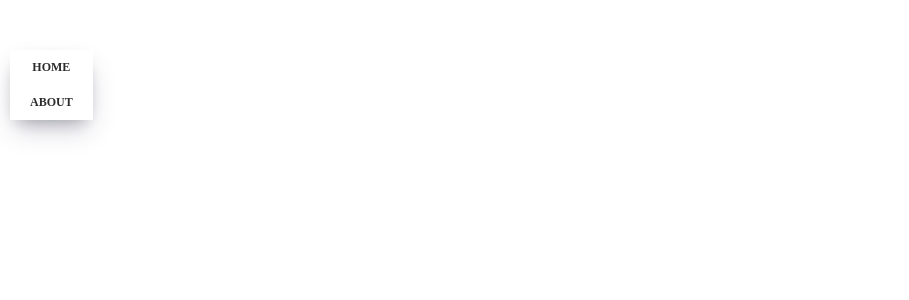
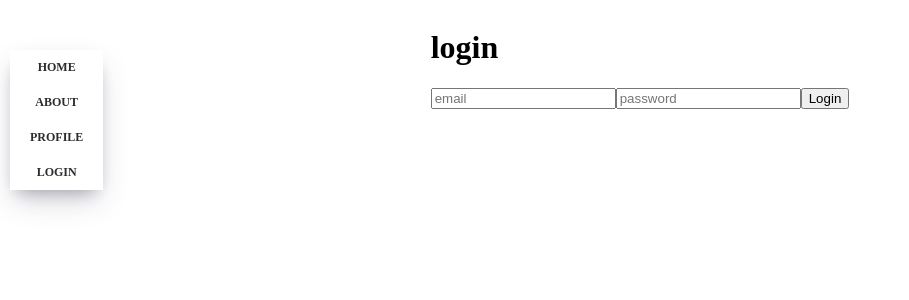
Before and after one commit to Wingseter/movie_rating_app, a React (Create React App) app: page /#/login in a window 1280 px wide. Shown: the top 300 px of the page, without its empty margins (0-909 px from the left). Built offline with nearby package versions, Linux system fonts and the light colour scheme.

Commit message:
add login and logout

```diff
--- a/src/App.js
+++ b/src/App.js
@@ -1,15 +1,45 @@
-import React from 'react';
-import { Route, HashRouter } from "react-router-dom"
-import Home from "./routes/Home"
-import About from "./routes/About"
-import Navigation from "./components/Navigation"
+import React, {useState} from 'react';
+import {Route, HashRouter } from "react-router-dom";
+import Home from "./routes/Home";
+import About from "./routes/About";
+import Profile from "./routes/Profile";
+import Navigation from "./components/Navigation";
+import Signin from "./routes/Signin";
+import Logout from "./routes/Logout";
+import Login from "./routes/Login";
+import AuthRoute from './components/AuthRoute';
 
 function App() {
+  const [user, setUser] = useState(null);
+  const authenticated = user != null;
+  const login = ({email, password}) => setUser(Signin({email, password}));
+  const logout = () => setUser(null);
+  console.log(authenticated)
   return (
     <HashRouter>
-      <Navigation/>
+      <Navigation authenticated={authenticated}/>
       <Route exact path = "/" component={Home}/>
       <Route path = "/about" component={About}/>
+      <Route path = "/profile" component={Profile}/>
+      <Route
+        path = "/logout"
+        render={props=>(
+          <Logout logout={logout}
+          {...props}/>
+        )}
+      />
+      <Route
+        path = "/login"
+        render = {props=>(
+          <Login authenticated={authenticated} login={login}
+          {...props} />
+        )}
+      />
+      <AuthRoute
+        authenticated={authenticated}
+        path="./profile"
+        render={props => <Profile user={user} {...props}/>}
+      />
     </HashRouter>
   );
 }
--- /dev/null
+++ b/src/components/AuthRoute.js
@@ -0,0 +1,21 @@
+import React from "react"
+import { Route, Redirect } from "react-router-dom"
+
+function AuthRoute({ authenticated, component: Component, render, ...rest }) {
+  return (
+    <Route
+      {...rest}
+      render ={props =>
+          authenticated ? (
+            render ? render(props) : <Component {...props}/>
+          ) : (
+            <Redirect
+              to = {{pathname:'/login', state: {from: props.location}}}
+            />
+          )
+        }
+    />
+  );
+}
+
+export default AuthRoute;
--- a/src/components/Navigation.js
+++ b/src/components/Navigation.js
@@ -1,12 +1,17 @@
 import React from "react";
-import {Link} from "react-router-dom"
+import { Link } from "react-router-dom"
 import "./Navigation.css"
 
-function Navigation(){
+function Navigation(auth) {
   return (
     <div className="nav">
       <Link to="/">Home</Link>
       <Link to="/about">about</Link>
+      <Link to="/profile">profile</Link>
+      {
+        (auth.authenticated === true) ? (<Link to="/logout">Logout</Link>) : (<Link to="/login">Login</Link>)
+      }
+
     </div>
   )
 }
--- /dev/null
+++ b/src/routes/Login.js
@@ -0,0 +1,41 @@
+ import React, {useState} from "react"
+ import {Redirect} from "react-router-dom"
+
+ function Login({authenticated, login, location}){
+     const [email, setEmail] = useState("")
+     const [password, setPassword] = useState("")
+
+     const handleClick = () => {
+         try{
+             login({email, password})
+         } catch(e){
+             alert("Failed to login")
+             setEmail("")
+             setPassword("")
+         }
+     }
+
+     const {from} = location.state || {from: {pathname:"/"}}
+     if (authenticated) return <Redirect to = {from} />
+
+     return (
+         <div>
+             <h1>login</h1>
+             <input
+                value = {email}
+                onChange={({target:{value}}) => setEmail(value)}
+                type="text"
+                placeholder="email"
+            />
+            <input
+                value = {password}
+                onChange={({target: {value}}) => setPassword(value)}
+                type ="password"
+                placeholder="password"
+            />
+            <button onClick={handleClick}>Login</button>
+         </div>
+     )
+ }
+
+ export default Login
--- /dev/null
+++ b/src/routes/Logout.js
@@ -0,0 +1,12 @@
+import React from "react"
+import {withRouter} from "react-router-dom"
+
+function Logout({logout, history}) {
+    const handleClick = () => {
+        logout()
+        history.push("/")
+    }
+    return <button onClick={handleClick}>Logout</button>
+}
+
+export default withRouter(Logout)
--- /dev/null
+++ b/src/routes/Profile.js
@@ -0,0 +1,18 @@
+import React from "react"
+
+function Profile({user}) {
+    const{email, password, name} = user || {}
+    return (
+        <div>
+            <h1>Profile</h1>
+            <dt>Email</dt>
+            <dd>{email}</dd>
+            <dt>Password</dt>
+            <dd>{password}</dd>
+            <dt>Name</dt>
+            <dd>{name}</dd>
+        </div>
+    )
+}
+
+export default Profile
--- /dev/null
+++ b/src/routes/Signin.js
@@ -0,0 +1,16 @@
+// TODO: 삭제후 DB연동
+const users = [
+    {email: "test1@test.com", password:"1111", name: "test1"},
+    {email: "test2@test.com", password:"2222", name: "test2"},
+    {email: "test3@test.com", password:"3333", name: "test3"}
+]
+
+function Signin({email, password}) {
+    const user = users.find(
+        (user) => user.email === email && user.password === password
+    )
+    if(user === undefined) throw new Error()
+    return user
+}
+
+export default Signin;
```
Lines whose indentation alone changed are shown as unchanged.
